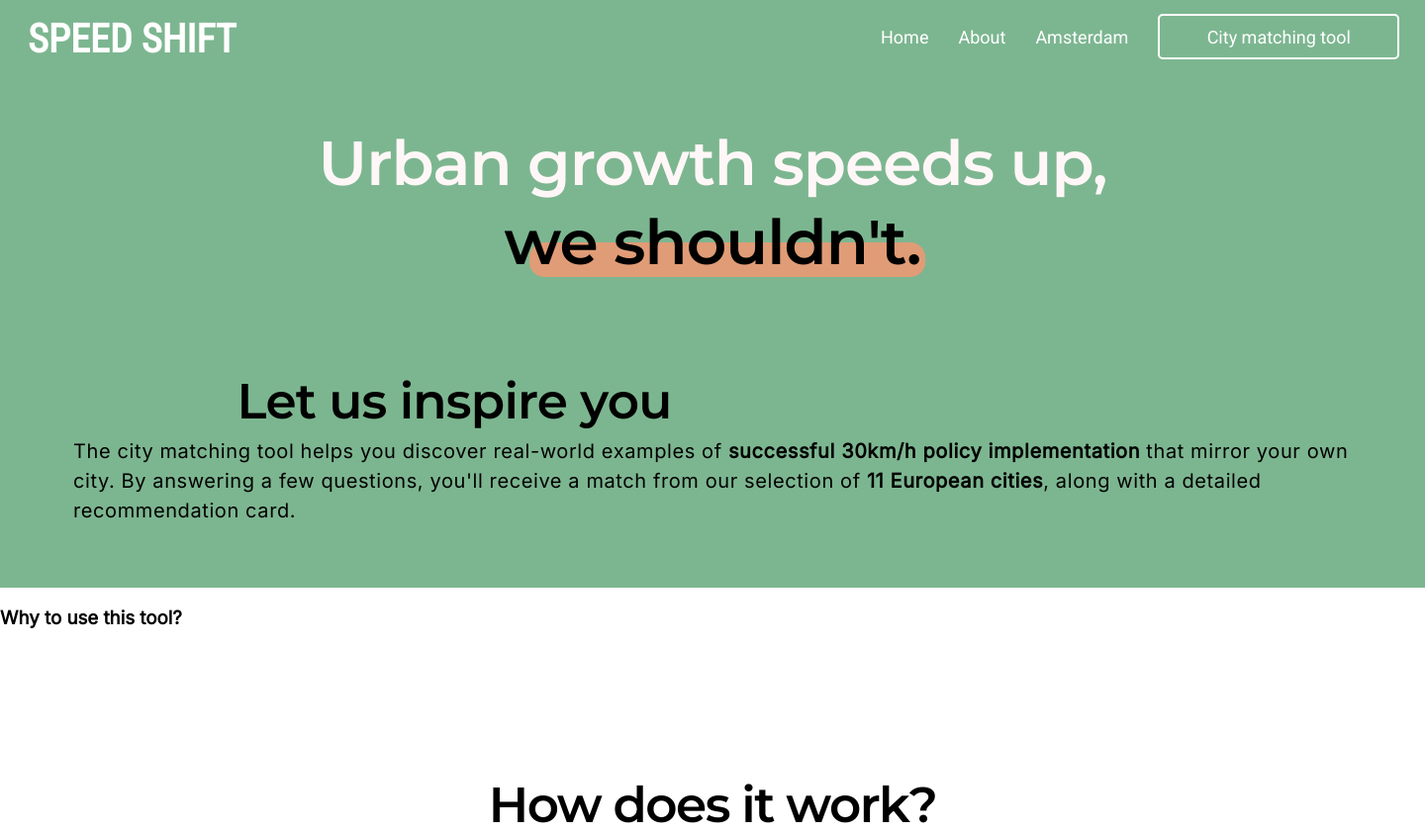
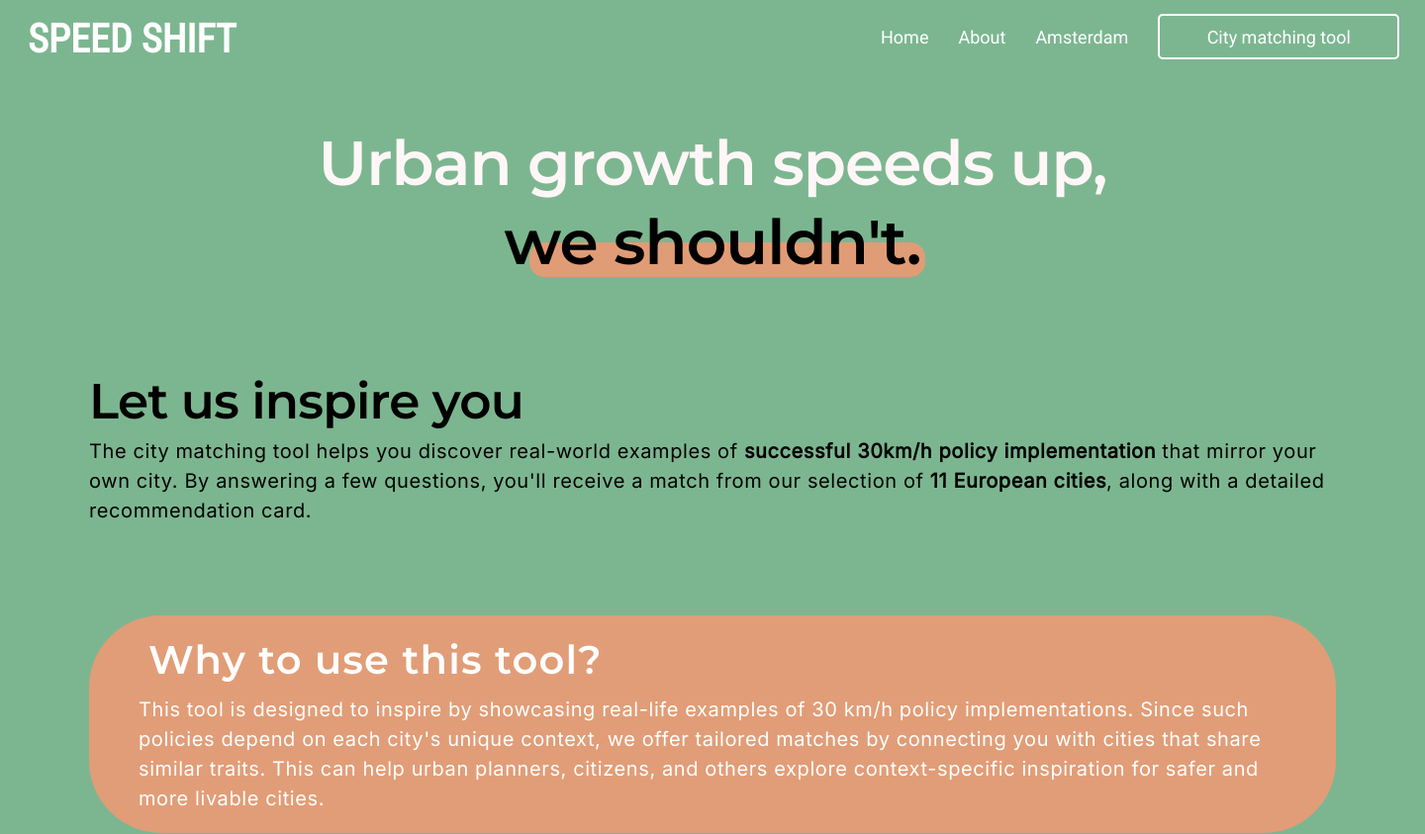
Before and after one commit to esterjez/30km, a Flask app: page /tool in a window 1440 px wide. Shown: the top 843 px of the page at 99% size. Run offline with Flask 3, Linux system fonts and the light colour scheme.

Commit message:
posledny pokus

```diff
--- a/30km/static/layout.css
+++ b/30km/static/layout.css
@@ -735,7 +735,7 @@
   background: #7CB690;
   width: 100%;
   max-width: 1440px;
-  padding: 32px 74px;  /* matches your left/top spacing */
+  padding: 32px 90px;  /* matches your left/top spacing */
   box-sizing: border-box;
   min-height: 285px;  /* fixed height for consistency */
   display: flex;
@@ -753,6 +753,7 @@
   margin: 0 0 20px 0;
   max-width: 770px;
   margin-top: 50px;
+  text-align: left;
 }
 
 .body6-text {
@@ -765,7 +766,7 @@
   max-width: 1291px;
   margin: 0;
   margin-top: 0px;
-
+}
 .body7-content {
   background: #7CB690;
   width: 100%;
```
